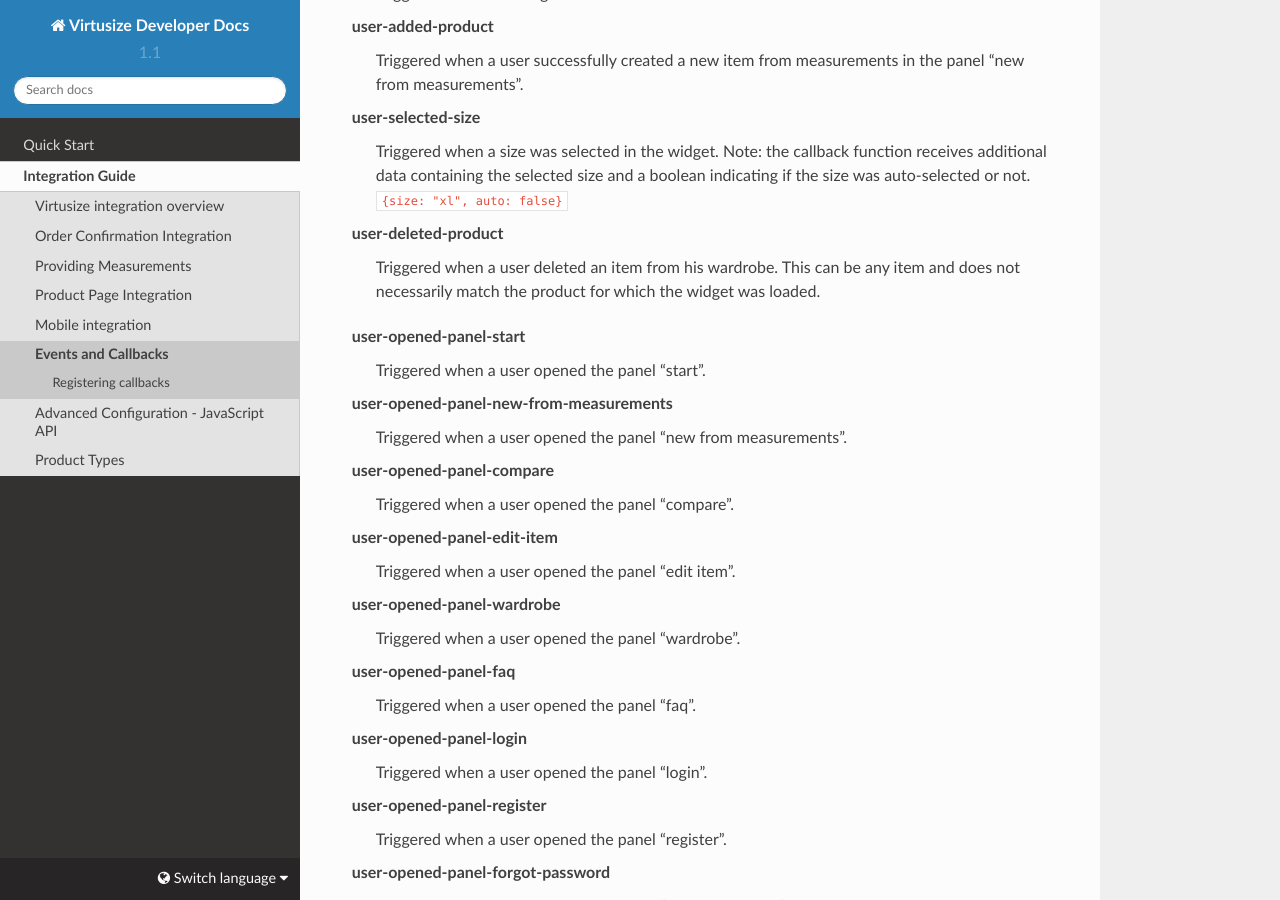
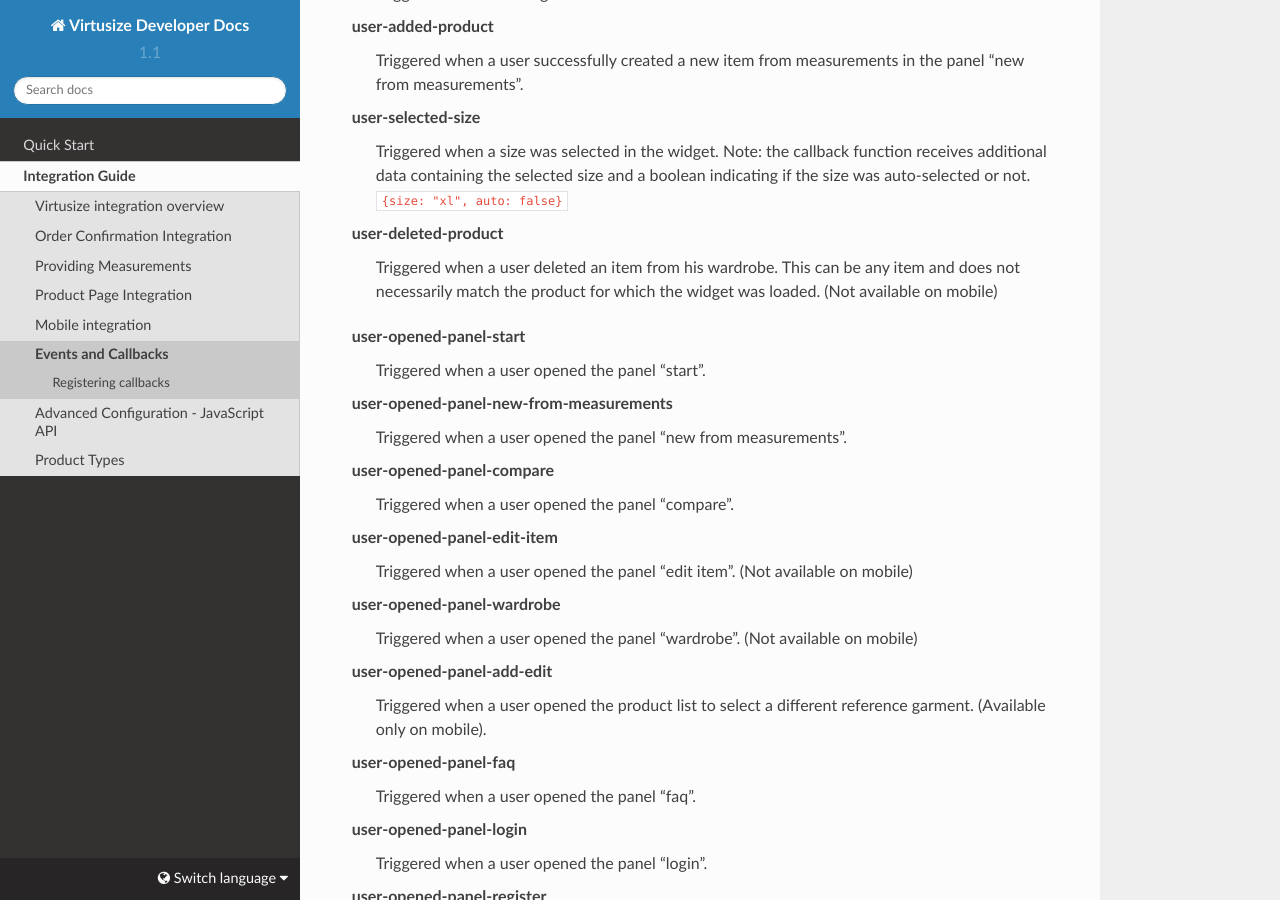
Before and after one commit to virtusize/virtusize.github.io, a Sphinx documentation site: the page built from source/integration-guide/events-and-callbacks.rst, in a window 1280 px wide and 900 px high, scrolled down 1088 px. Built offline with Sphinx 7.4.7 and the Read the Docs theme 2.0.0, drawn with Linux system fonts in a browser that asks for light colours.

Commit message:
Feature: Updated callbacks to reflect mobile and desktop differences.

```diff
--- a/source/integration-guide/events-and-callbacks.rst
+++ b/source/integration-guide/events-and-callbacks.rst
@@ -64,7 +64,7 @@ user-selected-size
 user-deleted-product
     Triggered when a user deleted an item from his wardrobe. This can be any
     item and does not necessarily match the product for which the widget was
-    loaded.
+    loaded.  (Not available on mobile)
 
 .. user-clicked-survey-link
 
@@ -78,10 +78,14 @@ user-opened-panel-compare
     Triggered when a user opened the panel "compare".
 
 user-opened-panel-edit-item
-    Triggered when a user opened the panel "edit item".
+    Triggered when a user opened the panel "edit item". (Not available on mobile)
 
 user-opened-panel-wardrobe
-    Triggered when a user opened the panel "wardrobe".
+    Triggered when a user opened the panel "wardrobe". (Not available on mobile)
+
+user-opened-panel-add-edit
+	Triggered when a user opened the product list to select a different reference
+	garment. (Available only on mobile).
 
 user-opened-panel-faq
     Triggered when a user opened the panel "faq".
```
Also changed, not shown: CHANGES.md (+1 -0 lines).
